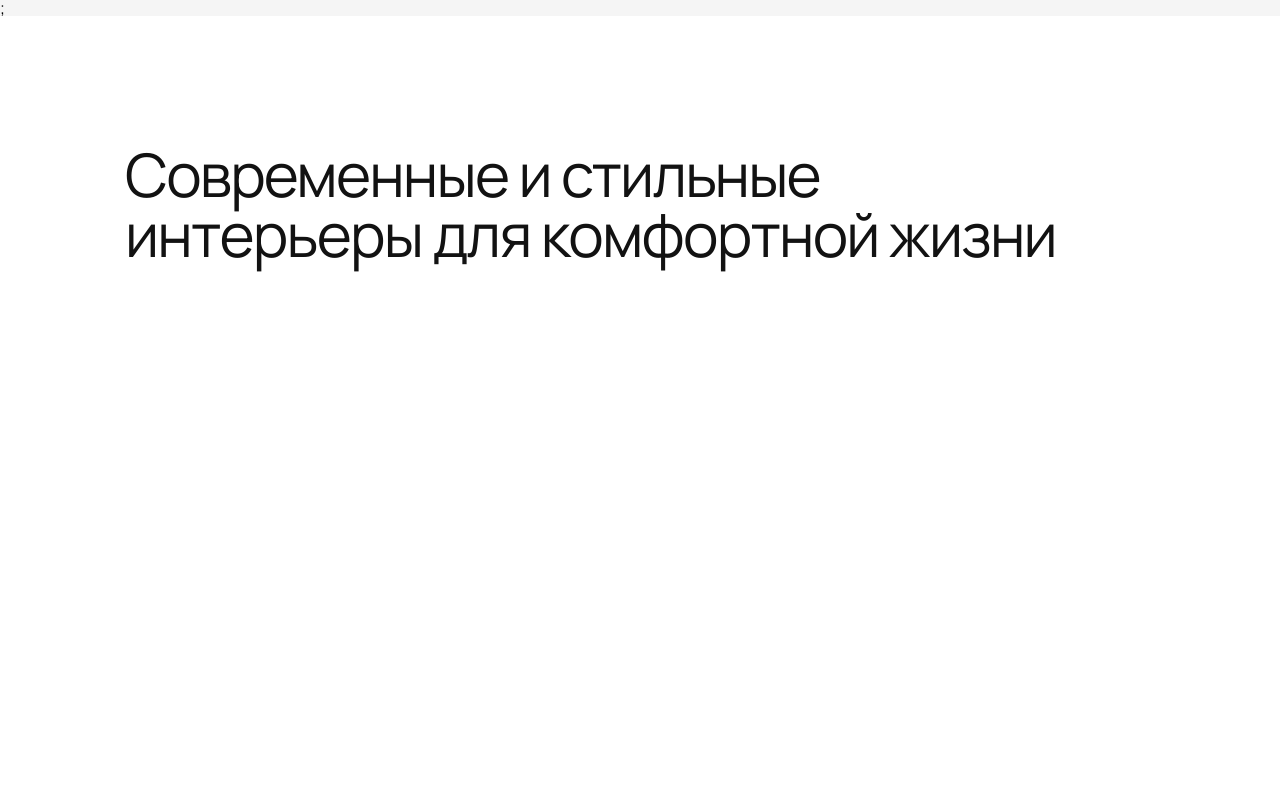
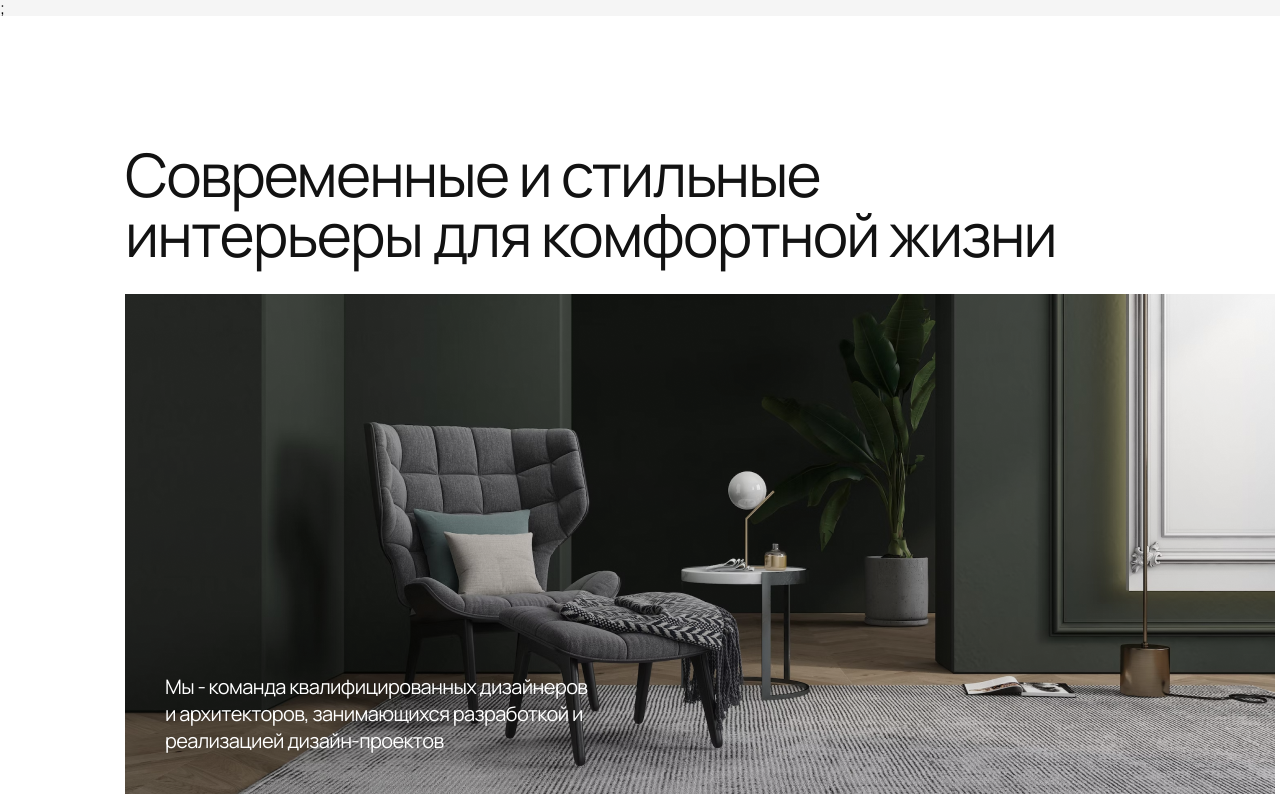
Before and after one commit to DmitryBulaev/Metrika, a plain HTML site: page index.html in a window 1280 px wide. Shown: the top 800 px of the page. Drawn offline with Linux system fonts and the light colour scheme.

Commit message:
Update styles.css

```diff
--- a/styles.css
+++ b/styles.css
@@ -55,7 +55,7 @@ h3 {
 .preview {
     width: 1150px;
     height: 500px;
-    background-image: url(../resources/Preview.png);
+    background-image: url(Preview.png);
     color: #FFFFFF;
     margin-bottom: 150px;
 }
```
